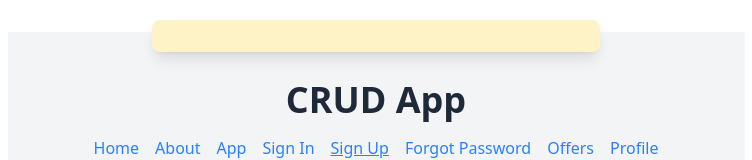
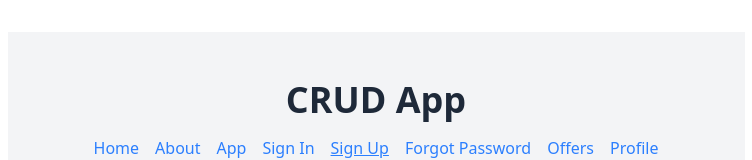
Before and after one commit to schafeld/react-crud-exercise, a React (Vite) app in the folder react-crud-exercise/: page /signup in a window 1280 px wide. Shown: the top 160 px of the page, without its empty margins (264-1016 px from the left). Built offline with nearby package versions, Linux system fonts and the light colour scheme.

Commit message:
fix: Toast now disappearing correctly

```diff
--- a/react-crud-exercise/src/pages/Signup.tsx
+++ b/react-crud-exercise/src/pages/Signup.tsx
@@ -77,6 +77,7 @@ export default function Signup() {
   return (
     <section className="flex flex-col items-center justify-center bg-gray-100 p-6">
 
+
       <Toast
         ref={toast}
         content={({ message }) => (
@@ -98,7 +99,8 @@ export default function Signup() {
           />
           </div>
         )}
-        className="w-150 max-w-md bg-amber-100 shadow-lg rounded-lg p-4 opacity-100"
+        // There must be NO padding (e.g. p-4) here, else the toast will not disappear completely.
+        className="w-150 max-w-md bg-amber-100 shadow-lg rounded-lg opacity-100"
         position="top-center"
       />
 
```
